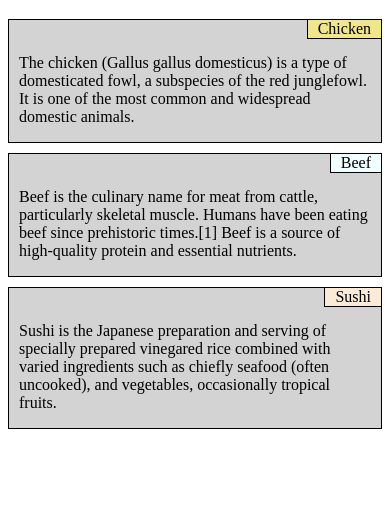
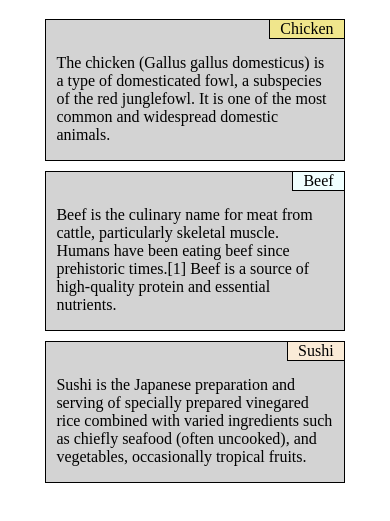
Before and after one commit to MPH320/mod2_solution, a plain HTML site: page index.html in a window 390 px wide. Shown: the part 61-582 px from the top of the page. Drawn offline with Linux system fonts and the light colour scheme.

Commit message:
Margin fixed for small devices

```diff
--- a/css/style.css
+++ b/css/style.css
@@ -71,7 +71,11 @@ p.title {
 }
 
 @media (max-width:767px){
+
+	.sm-margin {
+		margin-left: 10%;
+	}
 	.sm {
-		width: 100%;
+		width: 80%;
 	}
 }
--- a/index.html
+++ b/index.html
@@ -9,15 +9,15 @@
 	<body>
 		<h1>Layout</h1>
 		<div class="row">
-			<section class="md-margin lg-margin lg-three md-half sm">
+			<section class="sm-margin md-margin lg-margin lg-three md-half sm">
 				<p class="title chicken">Chicken</p><br>
 				<p>The chicken (Gallus gallus domesticus) is a type of domesticated fowl, a subspecies of the red junglefowl. It is one of the most common and widespread domestic animals.</p>
 			</section>
-			<section class="border lg-three md-half sm">
+			<section class="sm-margin lg-three md-half sm">
 				<p class="title beef">Beef</p><br>
 				<p>Beef is the culinary name for meat from cattle, particularly skeletal muscle. Humans have been eating beef since prehistoric times.[1] Beef is a source of high-quality protein and essential nutrients.</p>
 			</section>
-			<section class="md-margin lg-three md-full sm">
+			<section class="sm-margin md-margin lg-three md-full sm">
 				<p class="title sushi">Sushi</p><br>
 				<p>Sushi is the Japanese preparation and serving of specially prepared vinegared rice combined with varied ingredients such as chiefly seafood (often uncooked), and vegetables,  occasionally tropical fruits.</p>
 			</section>
```
